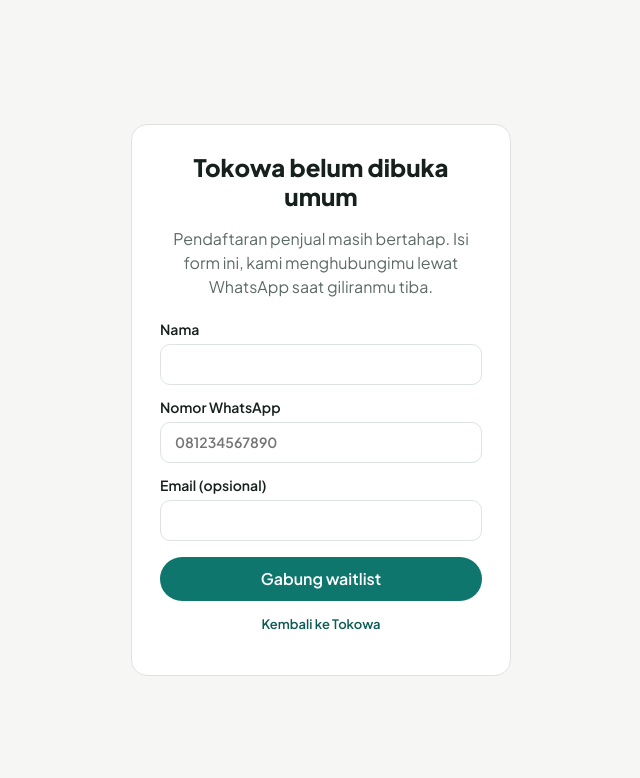
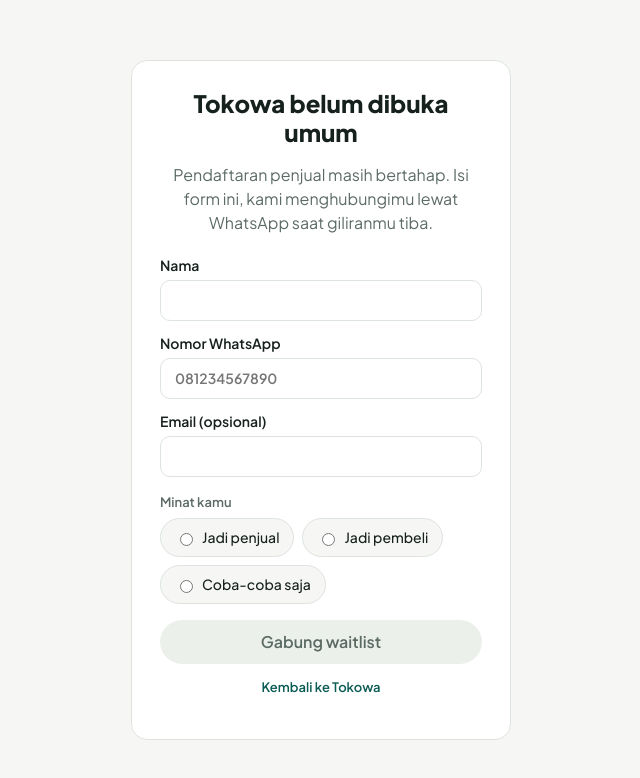
Before and after one commit to JoeWagiman/tokowa, a Next.js app: page /masuk in a window 1280 px wide. Shown: the top 778 px of the page, without its empty margins (319-959 px from the left). Built offline with nearby package versions, Linux system fonts and the light colour scheme.

Commit message:
waitlist: tambah kolom minat (penjual/pembeli/coba-coba)

```diff
--- a/src/app/api/waitlist/route.ts
+++ b/src/app/api/waitlist/route.ts
@@ -48,6 +48,16 @@
     return galat("bad_request", "Email tidak valid. Kosongkan bila tidak ada.", 400);
   }
 
+  const MINAT: Record<string, string> = {
+    penjual: "Penjual",
+    pembeli: "Pembeli",
+    coba: "Coba-coba saja",
+  };
+  const minat = MINAT[String(body.minat ?? "")] ?? "";
+  if (!minat) {
+    return galat("bad_request", "Pilih dulu minatmu: penjual, pembeli, atau coba-coba saja.", 400);
+  }
+
   const tujuan = process.env.WAITLIST_FORWARD_URL?.trim() ?? "";
   if (!tujuan) {
     return galat("unavailable", "Pendaftaran belum dibuka. Coba lagi nanti.", 503);
@@ -61,6 +71,7 @@
         nama,
         whatsapp,
         email: emailMentah || null,
+        minat,
         sumber: "tokowa.app",
         waktu: new Date().toISOString(),
       }),
--- a/src/components/form-waitlist.tsx
+++ b/src/components/form-waitlist.tsx
@@ -6,6 +6,7 @@
   const [nama, setNama] = useState("");
   const [whatsapp, setWhatsapp] = useState("");
   const [email, setEmail] = useState("");
+  const [minat, setMinat] = useState("");
   const [galat, setGalat] = useState("");
   const [selesai, setSelesai] = useState(false);
   const [sibuk, setSibuk] = useState(false);
@@ -18,7 +19,7 @@
       const res = await fetch("/api/waitlist", {
         method: "POST",
         headers: { "Content-Type": "application/json" },
-        body: JSON.stringify({ nama, whatsapp, email }),
+        body: JSON.stringify({ nama, whatsapp, email, minat }),
       });
       const body = await res.json().catch(() => null);
       if (!res.ok) {
@@ -81,12 +82,31 @@
           autoComplete="email"
         />
       </label>
+      <fieldset className="pilihan-kirim" style={{ marginBottom: 16 }}>
+        <legend>Minat kamu</legend>
+        {[
+          { nilai: "penjual", label: "Jadi penjual" },
+          { nilai: "pembeli", label: "Jadi pembeli" },
+          { nilai: "coba", label: "Coba-coba saja" },
+        ].map((p) => (
+          <label key={p.nilai} className={minat === p.nilai ? "pill aktif" : "pill"}>
+            <input
+              type="radio"
+              name="minat"
+              value={p.nilai}
+              checked={minat === p.nilai}
+              onChange={() => setMinat(p.nilai)}
+            />
+            {p.label}
+          </label>
+        ))}
+      </fieldset>
       {galat && (
         <p role="alert" style={{ color: "var(--danger-ink)", background: "var(--danger-soft)", borderRadius: 10, padding: "8px 12px", marginBottom: 16, fontSize: 14 }}>
           {galat}
         </p>
       )}
-      <button className="btn" type="submit" disabled={sibuk} style={{ width: "100%" }} aria-busy={sibuk}>
+      <button className="btn" type="submit" disabled={sibuk || !minat} style={{ width: "100%" }} aria-busy={sibuk}>
         {sibuk ? "Menyimpan…" : "Gabung waitlist"}
       </button>
     </form>
```
